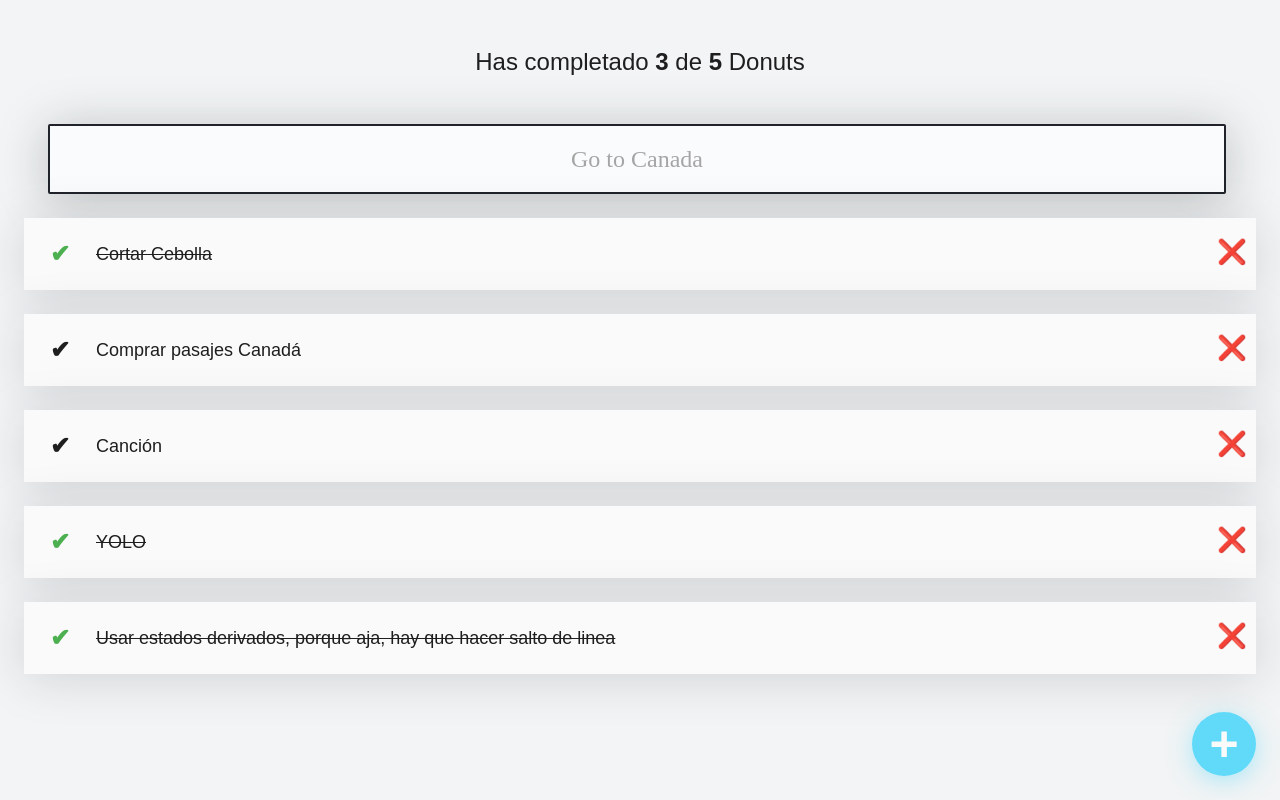
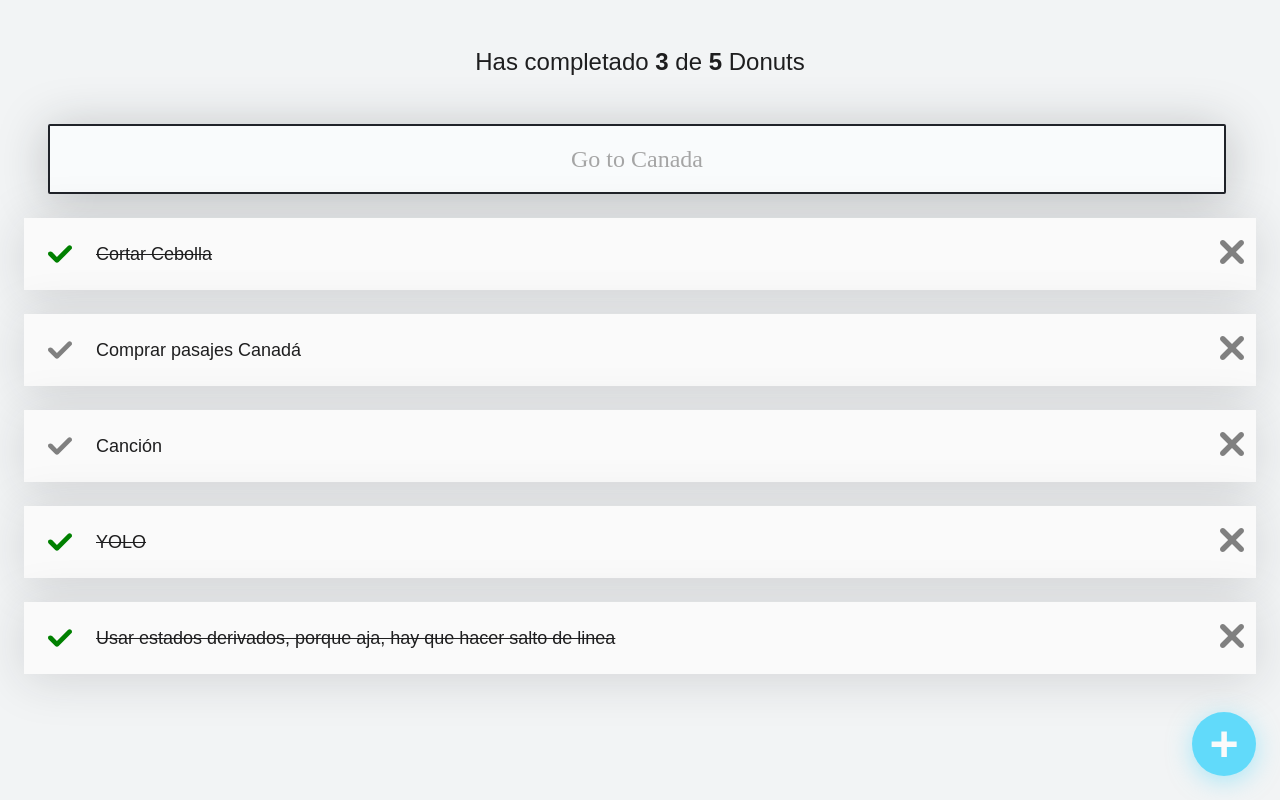
Before and after one commit to Juanstor/Donut-forget, a React (Create React App) app: page / in a window 1280 px wide. Built offline with nearby package versions, Linux system fonts and the light colour scheme.

Commit message:
Add icns, create icons file with JS, Functionality to check donut, color

```diff
--- a/src/App.js
+++ b/src/App.js
@@ -46,6 +46,25 @@ function App() {
     }
   );
 
+  const completeDonut = (text) => {
+    const newDonuts = [...donuts];
+    const donutIndex = newDonuts.findIndex(
+      (donut) => donut.text == text
+    );
+    newDonuts[donutIndex].completed = !newDonuts[donutIndex].completed;
+    setDonuts(newDonuts);
+  }
+
+  const deleteDonut = (text) => {
+    const newDonuts = [...donuts];
+    const donutIndex = newDonuts.findIndex(
+      (donut) => donut.text == text
+    );
+    newDonuts.splice(donutIndex, 1);
+    setDonuts(newDonuts);
+  }
+
+
   return (
     <>
 
@@ -65,6 +84,8 @@ function App() {
           key={donut.text}
           text={donut.text}
           completed={donut.completed}
+          onCompleted={() => completeDonut(donut.text)}
+          onDelete={() => deleteDonut(donut.text)}
           />
         ))}
       </DonutList>
--- /dev/null
+++ b/src/CheckIcon.js
@@ -0,0 +1,14 @@
+import React from 'react';
+import { DonutIcon } from './DonutIcon'
+
+function CheckIcon({ completed, onComplete }) {
+    return (
+        <DonutIcon
+            type="check"
+            color={completed ? 'green' : 'gray'}
+            onClick={onComplete}
+        />
+    );
+}
+
+export { CheckIcon };
--- /dev/null
+++ b/src/DeleteIcon.js
@@ -0,0 +1,14 @@
+import React from 'react';
+import { DonutIcon } from './DonutIcon';
+
+function DeleteIcon({ onDelete }) {
+    return (
+        <DonutIcon
+            type="delete"
+            color="gray"
+            onClick={onDelete}
+        />
+    );
+}
+
+export { DeleteIcon };
--- /dev/null
+++ b/src/DonutIcon.css
@@ -0,0 +1,41 @@
+
+.Icon-container {
+    cursor: pointer;
+    display: flex;
+    justify-content: center;
+    align-items: center;
+    height: 48px;
+    width: 48px;
+    font-size: 24px;
+    font-weight: bold;
+    /* background-color: #CCC; */
+  }
+
+  .Icon-container-check {
+    position: absolute;
+    left: 12px;
+  }
+  .Icon-container-check--active {
+    color: #4caf50;
+  }
+
+  .Icon-container-delete {
+    position: absolute;
+    top: 10px;
+    right: 0;
+  }
+  .Icon-container-delete:hover {
+    color: red;
+  }
+
+  .Icon-svg {
+      width: 24px;
+      height: 24px;
+    }
+
+.Icon-container-check:hover .Icon-svg{
+    fill: rgb(98, 220, 37);
+}
+.Icon-container-delete:hover .Icon-svg{
+    fill: red;
+}
--- /dev/null
+++ b/src/DonutIcon.js
@@ -0,0 +1,21 @@
+import { ReactComponent as CheckSVG} from './check.svg';
+import { ReactComponent as DeleteSVG} from './delete.svg';
+import './DonutIcon.css';
+
+const iconTypes = {
+    "check": (color) => <CheckSVG className="Icon-svg" fill={color}/>,
+    "delete": (color) => <DeleteSVG className="Icon-svg" fill={color}/>,
+}
+
+function DonutIcon({ type, color, onClick}) {
+    return (
+        <span
+        className={`Icon-container Icon-container-${type}`}
+        onClick={onClick}
+        >
+            {iconTypes[type](color)}
+        </span>
+    )
+}
+
+export { DonutIcon };
--- a/src/DonutItem.css
+++ b/src/DonutItem.css
@@ -18,32 +18,3 @@
 .DonutItem-p--complete {
   text-decoration: line-through;
 }
-
-.Icon {
-  cursor: pointer;
-  display: flex;
-  justify-content: center;
-  align-items: center;
-  height: 48px;
-  width: 48px;
-  font-size: 24px;
-  font-weight: bold;
-  /* background-color: #CCC; */
-}
-
-.Icon-check {
-  position: absolute;
-  left: 12px;
-}
-.Icon-check--active {
-  color: #4caf50;
-}
-
-.Icon-delete {
-  position: absolute;
-  top: 10px;
-  right: 0;
-}
-.Icon-delete:hover {
-  color: red;
-}
--- a/src/DonutItem.js
+++ b/src/DonutItem.js
@@ -1,21 +1,22 @@
+import { CheckIcon } from './CheckIcon'
+import { DeleteIcon } from './DeleteIcon'
 import './DonutItem.css';
 
-function DonutItem({text, completed}) {
+function DonutItem(props) {
     return (
         <li className="DonutItem">
+            <CheckIcon
+                completed={props.completed}
+                onComplete={props.onCompleted}
+            />
 
-            <span className={`Icon Icon-check ${completed && "Icon-check--active"}`}>
-                ✔
-            </span>
-
-            <p className={`DonutItem-p ${completed &&"DonutItem-p--complete"}`}>
-                {text}
+            <p className={`DonutItem-p ${props.completed &&"DonutItem-p--complete"}`}>
+                {props.text}
             </p>
 
-            <span className="Icon Icon-delete">
-                ❌
-            </span>
-
+            <DeleteIcon
+                onDelete={props.onDelete}
+            />
         </li>
     );
 }
```
Also changed, not shown: src/check.svg (added), src/delete.svg (added).
